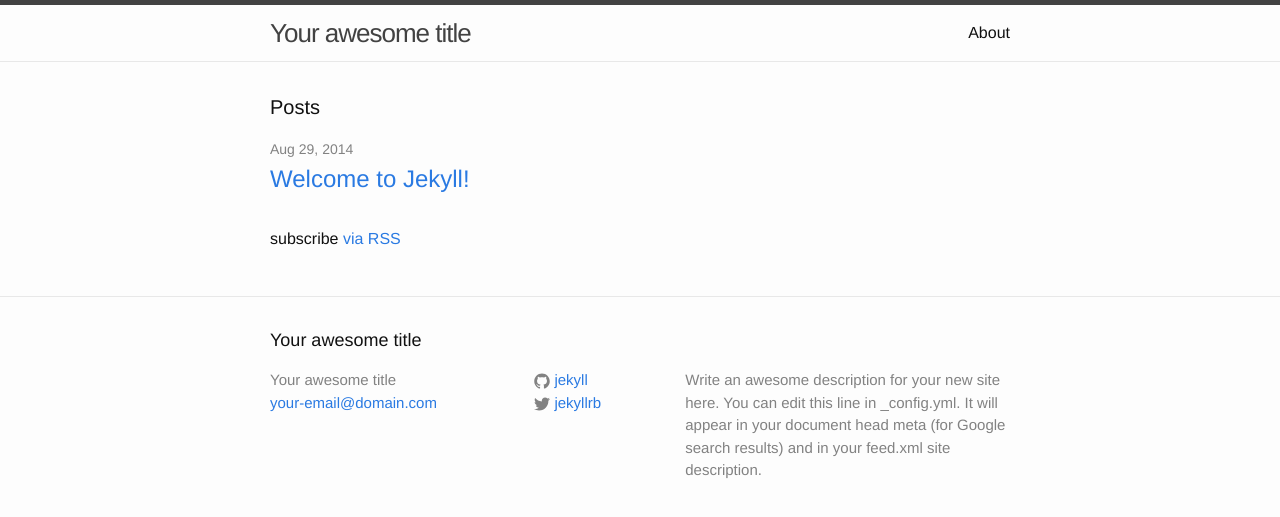
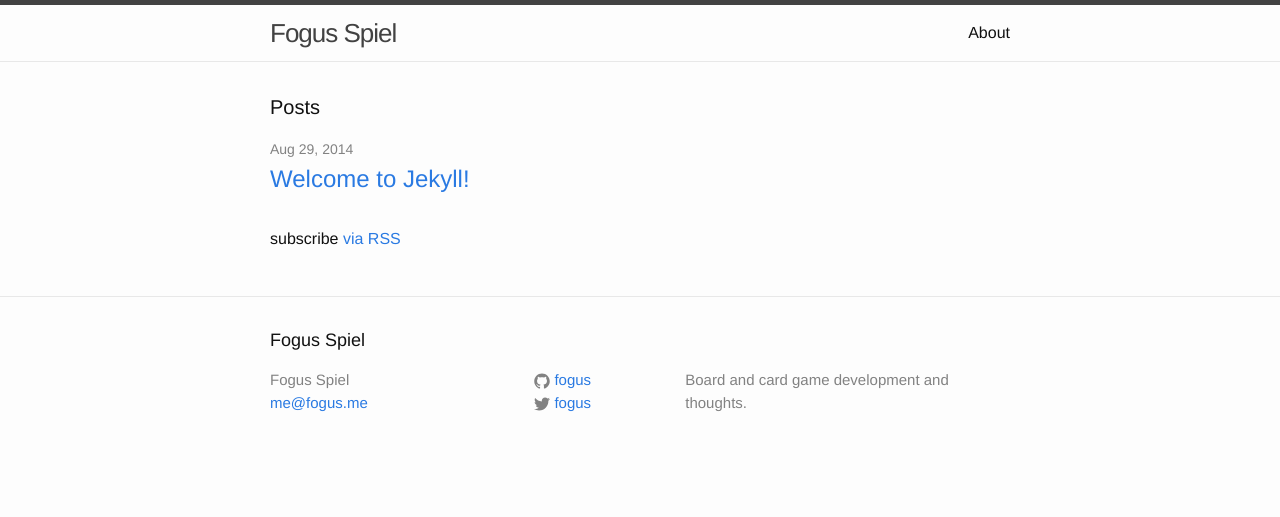
Before and after one commit to fogus/spiel, a Jekyll site: the page built from index.html, in a window 1280 px wide. Shown: the top 517 px of the page. Built offline with Jekyll 4.4.1, drawn with Linux system fonts in a browser that asks for light colours.

Commit message:
Filling out the metadata

```diff
--- a/_config.yml
+++ b/_config.yml
@@ -1,14 +1,15 @@
 # Site settings
-title: Your awesome title
-email: your-email@domain.com
+title: Fogus Spiel
+email: me@fogus.me
 description: > # this means to ignore newlines until "baseurl:"
-  Write an awesome description for your new site here. You can edit this
-  line in _config.yml. It will appear in your document head meta (for
-  Google search results) and in your feed.xml site description.
-baseurl: "" # the subpath of your site, e.g. /blog/
-url: "http://yourdomain.com" # the base hostname & protocol for your site
-twitter_username: jekyllrb
-github_username:  jekyll
+  Board and card game development and thoughts.
+baseurl: "/spiel/" # the subpath of your site, e.g. /blog/
+url: "http://fogus.github.com" # the base hostname & protocol for your site
+twitter_username: fogus
+github_username:  fogus
 
 # Build settings
 markdown: kramdown
+
+highlighter: pygments
+github: [Repository metadata]
```
Also changed, not shown: 1 other file.
